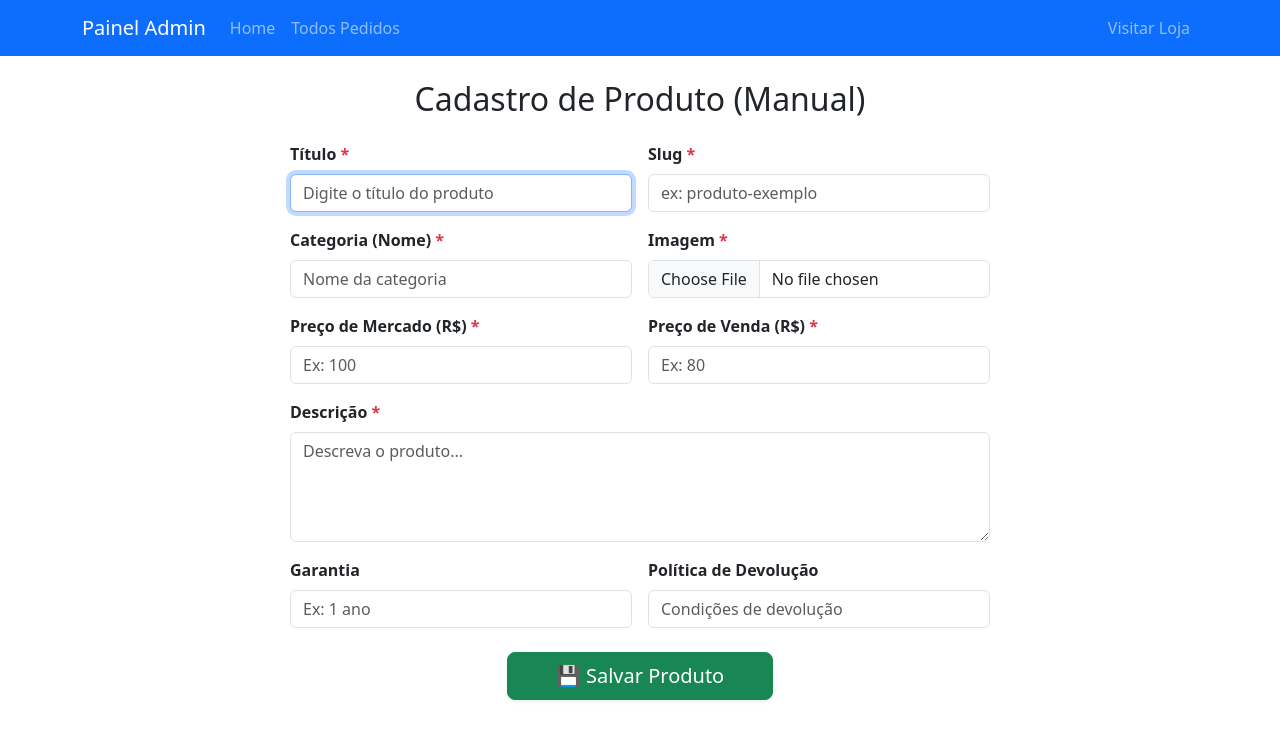
After one commit to gersonbrenof/Projeto-Ecormesse, a Django app: page /adminhome/produtos/ in a window 1280 px wide. The commit adds this page. Shown: the top 740 px of the page. Run offline with Django 5.2, Linux system fonts and the light colour scheme.

Commit message:
melhorias nno front end do proejto

```diff
--- a/lojaproject/lojaapp/templates/admin_paginas/adminbase.html
+++ b/lojaproject/lojaapp/templates/admin_paginas/adminbase.html
@@ -1,22 +1,44 @@
 <!DOCTYPE html>
-<html lang="en">
+<html lang="pt-br">
 <head>
-    <meta charset="UTF-8">
-    <meta name="viewport" content="width=device-width, initial-scale=1.0">
-    <link rel="stylesheet" href="https://cdn.jsdelivr.net/npm/bootstrap@5.3.2/dist/css/bootstrap.min.css">
-    <title>{% block title %}{% endblock  %}</title>
+    <meta charset="UTF-8" />
+    <meta name="viewport" content="width=device-width, initial-scale=1" />
+    <title>{% block title %}Painel Admin{% endblock %}</title>
+    <link href="https://cdn.jsdelivr.net/npm/bootstrap@5.3.2/dist/css/bootstrap.min.css" rel="stylesheet" />
 </head>
 <body>
+    <nav class="navbar navbar-expand-lg navbar-dark bg-primary mb-4">
+        <div class="container">
+            <a class="navbar-brand" href="{% url 'lojaapp:adminhome' %}">Painel Admin</a>
+            <button class="navbar-toggler" type="button" data-bs-toggle="collapse" data-bs-target="#navbarNav"
+                    aria-controls="navbarNav" aria-expanded="false" aria-label="Toggle navigation">
+                <span class="navbar-toggler-icon"></span>
+            </button>
+
+            <div class="collapse navbar-collapse" id="navbarNav">
+                <ul class="navbar-nav me-auto">
+                    <li class="nav-item">
+                        <a class="nav-link" href="{% url 'lojaapp:adminhome' %}">Home</a>
+                    </li>
+                    <li class="nav-item">
+                        <a class="nav-link" href="{% url 'lojaapp:adminpedidolista' %}">Todos Pedidos</a>
+                    </li>
+                </ul>
+
+                <ul class="navbar-nav">
+                    <li class="nav-item">
+                        <a class="nav-link" href="{% url 'lojaapp:home' %}" target="_blank" rel="noopener noreferrer">Visitar Loja</a>
+                    </li>
+                </ul>
+            </div>
+        </div>
+    </nav>
+
     <div class="container">
-        <a href="{% url 'lojaapp:adminhome'%}">Home</a> |
-        <a href="{% url 'lojaapp:adminpedidolista'%}" >Todos Pedidos</a>
-        <a href="{% url 'lojaapp:home'%}" target="_blank">visitar Loja</a> |
+        {% block content %}
+        {% endblock %}
+    </div>
 
-
-    </div>
-{% block content%}
-
-{% endblock %}
-
+    <script src="https://cdn.jsdelivr.net/npm/bootstrap@5.3.2/dist/js/bootstrap.bundle.min.js"></script>
 </body>
 </html>
--- /dev/null
+++ b/lojaproject/lojaapp/templates/admin_paginas/produto_form_manual.html
@@ -0,0 +1,61 @@
+{% extends "admin_paginas/adminbase.html" %}
+{% block content %}
+<h2 class="mb-4 text-center">Cadastro de Produto (Manual)</h2>
+
+<form method="post" enctype="multipart/form-data" class="mx-auto" style="max-width: 700px;">
+  {% csrf_token %}
+
+  <div class="row g-3">
+    <div class="col-md-6">
+      <label for="titulo" class="form-label fw-semibold">Título <span class="text-danger">*</span></label>
+      <input type="text" id="titulo" name="titulo" class="form-control" placeholder="Digite o título do produto" required autofocus>
+    </div>
+
+    <div class="col-md-6">
+      <label for="slug" class="form-label fw-semibold">Slug <span class="text-danger">*</span></label>
+      <input type="text" id="slug" name="slug" class="form-control" placeholder="ex: produto-exemplo" required>
+    </div>
+
+   <div class="col-md-6">
+  <label for="categoria_nome" class="form-label fw-semibold">Categoria (Nome) <span class="text-danger">*</span></label>
+  <input type="text" id="categoria_nome" name="categoria_nome" class="form-control" placeholder="Nome da categoria" required>
+</div>
+
+    <div class="col-md-6">
+      <label for="image" class="form-label fw-semibold">Imagem <span class="text-danger">*</span></label>
+      <input type="file" id="image" name="image" class="form-control" accept="image/*" required>
+    </div>
+
+    <div class="col-md-6">
+      <label for="preco_mercado" class="form-label fw-semibold">Preço de Mercado (R$) <span class="text-danger">*</span></label>
+      <input type="number" id="preco_mercado" name="preco_mercado" class="form-control" placeholder="Ex: 100" min="0" step="0.01" required>
+    </div>
+
+    <div class="col-md-6">
+      <label for="venda" class="form-label fw-semibold">Preço de Venda (R$) <span class="text-danger">*</span></label>
+      <input type="number" id="venda" name="venda" class="form-control" placeholder="Ex: 80" min="0" step="0.01" required>
+    </div>
+
+    <div class="col-12">
+      <label for="descricao" class="form-label fw-semibold">Descrição <span class="text-danger">*</span></label>
+      <textarea id="descricao" name="descricao" rows="4" class="form-control" placeholder="Descreva o produto..." required></textarea>
+    </div>
+
+    <div class="col-md-6">
+      <label for="garantia" class="form-label fw-semibold">Garantia</label>
+      <input type="text" id="garantia" name="garantia" class="form-control" placeholder="Ex: 1 ano">
+    </div>
+
+    <div class="col-md-6">
+      <label for="return_devolucao" class="form-label fw-semibold">Política de Devolução</label>
+      <input type="text" id="return_devolucao" name="return_devolucao" class="form-control" placeholder="Condições de devolução">
+    </div>
+  </div>
+
+  <div class="d-flex justify-content-center mt-4">
+    <button type="submit" class="btn btn-success px-5 py-2 fs-5 rounded-3 shadow-sm">
+      💾 Salvar Produto
+    </button>
+  </div>
+</form>
+{% endblock %}
--- a/lojaproject/lojaapp/templates/base.html
+++ b/lojaproject/lojaapp/templates/base.html
@@ -12,7 +12,7 @@
   <!-- Navbar Bootstrap 5 -->
   <nav class="navbar navbar-expand-lg navbar-light bg-light shadow-sm">
     <div class="container">
-      <a class="navbar-brand fw-bold" href="{% url 'lojaapp:home' %}">Loja Django</a>
+      <a class="navbar-brand fw-bold" href="{% url 'lojaapp:home' %}">My Ecormesse</a>
       <button
         class="navbar-toggler"
         type="button"
--- a/lojaproject/lojaapp/templates/produtodetalher.html
+++ b/lojaproject/lojaapp/templates/produtodetalher.html
@@ -17,7 +17,7 @@
     <div class="col-md-6 text-left">
         <h3 > {{produto.titulo}} {{produto.visualizacao}} Visualizações</h3>
         <h4> Categoria: {{produto.categoria}} </h4>
-        <h5> Preço: <strike>R$. {{produto.preco_mercado}}</strike> R$ .{{produto.venda}}</h5>
+        <h5> Preço: <strike>R$. {{produto.preco_mercado}}</strike> R$ {{produto.venda}}</h5>
         <a href="{% url 'lojaapp:addcarro' produto.id%}" class ="btn btn-success">Comprar</a><hr>
 
         <p class ="text-danger"> Garantia : {{produto.garantia}} </p>
--- a/lojaproject/lojaapp/urls.py
+++ b/lojaproject/lojaapp/urls.py
@@ -32,4 +32,8 @@ urlpatterns = [
 
 
       path('pesquisa/', PesquisarView.as_view(), name='pesquisar'),
+      path('adminhome/produtos/', ProdutoCreateManualView.as_view(), name='produtos_cadastrar'),
+      path('adminhome/produtos/<int:pk>/editar/', ProdutoUpdateView.as_view(), name='produtos_editar'),  # editar produto
+       path('adminhome/produtos/<int:pk>/deletar/', ProdutoDeleteView.as_view(), name='produtos_deletar'), # deleta produto
+
 ]
--- a/lojaproject/lojaapp/views.py
+++ b/lojaproject/lojaapp/views.py
@@ -2,14 +2,15 @@ from typing import Any
 from django.forms.models import BaseModelForm
 from django.http import HttpRequest, HttpResponse, HttpResponse as HttpResponse
 from django.shortcuts import render, redirect
-from django.views.generic import View, TemplateView, CreateView, FormView, DetailView, ListView
+from django.views.generic import View, TemplateView, CreateView, FormView, DetailView, ListView, UpdateView,  DeleteView
 from django.urls import reverse_lazy
 from .forms import ChegarPedidoForms, ClienteRegistrarForms, ClienteEntrarForm
 from.models import *
 from django.contrib.auth import authenticate, login, logout
 from django.db.models import Q
 from django.core.paginator import Paginator
-
+from django.shortcuts import get_object_or_404
+from django.http import Http404
 class LojaMixin(object):
     def dispatch(self, request, *args, **kwargs):
         carro_id = request.session.get("carro_id")
@@ -20,16 +21,25 @@ class LojaMixin(object):
                 carro_obj.save()
         return super().dispatch(request, *args, **kwargs)
 
-
+def produto_detalhe(request, slug):
+    try:
+        produto = get_object_or_404(Produto, slug=slug)
+    except Exception:
+        raise Http404("Produto não encontrado ou slug inválido")
 
 class HomeView(LojaMixin, TemplateView):
     template_name = 'home.html'
-    def get_context_data(self, **kwargs ):
+
+    def get_context_data(self, **kwargs):
         context = super().get_context_data(**kwargs)
-        all_produtos = Produto.objects.all().order_by('-id')
-        paginator = Paginator(all_produtos,4)
+
+        # Filtra produtos com slug válido (não vazio, não nulo)
+        all_produtos = Produto.objects.exclude(slug__isnull=True).exclude(slug__exact='').order_by('-id')
+
+        paginator = Paginator(all_produtos, 4)
         page_number = self.request.GET.get('page')
         produto_list = paginator.get_page(page_number)
+
         context['produto_list'] = produto_list
         return context
 
@@ -156,7 +166,7 @@ class  CheckoutView(CreateView):
     success_url = reverse_lazy("lojaapp:home")
 
     def dispatch(self, request,*args, **kwargs):
-        if request.user.is_authenticated and request.user.cliente:
+        if request.user.is_authenticated and hasattr(request.user, 'cliente'):
             pass
         else:
             return redirect("/entrar/?next=/checkout/")
@@ -306,8 +316,7 @@ class AdminRequireMixin(object):
         return super().dispatch(request, *args, **kwargs)
 
 
-class AdminHomeView(AdminRequireMixin, TemplateView):
-    template_name = 'admin_paginas/adminhome.html'
+
 
 
 
@@ -359,3 +368,83 @@ class  PesquisarView(TemplateView):
         results = Produto.objects.filter(Q(titulo__contains=kw) | Q(discricao__contains=kw) |  Q(return_devolucao__contains=kw))
         context["results"] = results
         return context
+
+from django.utils.text import slugify
+def gerar_slug_unico(model, texto):
+    slug_base = slugify(texto)
+    slug = slug_base
+    contador = 1
+
+    while model.objects.filter(slug=slug).exists():
+        slug = f"{slug_base}-{contador}"
+        contador += 1
+
+    return slug
+class ProdutoCreateManualView(View):
+    template_name = 'admin_paginas/produto_form_manual.html'
+
+    def get(self, request):
+        return render(request, self.template_name)
+
+    def post(self, request):
+        titulo = request.POST.get('titulo')
+        slug = request.POST.get('slug')
+        categoria_nome = request.POST.get('categoria_nome').strip()  # Remove espaços extras
+        image = request.FILES.get('image')
+        preco_mercado = request.POST.get('preco_mercado')
+        venda = request.POST.get('venda')
+        descricao = request.POST.get('descricao')
+        garantia = request.POST.get('garantia')
+        return_devolucao = request.POST.get('return_devolucao')
+
+        # Tenta pegar a categoria pelo slug gerado a partir do nome
+        slug_categoria = slugify(categoria_nome)
+        try:
+            categoria = Categoria.objects.get(slug=slug_categoria)
+        except Categoria.DoesNotExist:
+            # Cria slug único para a categoria
+            slug_unico = gerar_slug_unico(Categoria, categoria_nome)
+            categoria = Categoria.objects.create(titulo=categoria_nome, slug=slug_unico)
+
+        Produto.objects.create(
+            titulo=titulo,
+            slug=slug,
+            categoria=categoria,
+            image=image,
+            preco_mercado=preco_mercado,
+            venda=venda,
+            discricao=descricao,  # lembre do nome correto no model: 'discricao'
+            garantia=garantia,
+            return_devolucao=return_devolucao
+        )
+        return redirect('lojaapp:adminhome')
+
+class AdminHomeView(AdminRequireMixin, TemplateView):
+
+    template_name = 'admin_paginas/adminhome.html'
+    def get_context_data(self, **kwargs):
+        context = super().get_context_data(**kwargs)
+        context['produtos'] = Produto.objects.all()  # busca todos os produtos
+        return context
+
+
+class ProdutoUpdateView(AdminRequireMixin, UpdateView):
+    model = Produto
+    template_name = 'admin_paginas/atualizar_produto.html'
+    fields = ['titulo', 'slug', 'image', 'preco_mercado', 'venda', 'discricao', 'garantia', 'return_devolucao']
+    success_url = reverse_lazy('lojaapp:adminhome')
+
+    def form_valid(self, form):
+        categoria_nome = self.request.POST.get('categoria_nome')
+        if categoria_nome:
+            categoria_nome = categoria_nome.strip()
+            categoria, created = Categoria.objects.get_or_create(
+                titulo__iexact=categoria_nome,
+                defaults={'titulo': categoria_nome}
+            )
+            form.instance.categoria = categoria
+        return super().form_valid(form)
+class ProdutoDeleteView(AdminRequireMixin, DeleteView):
+    model = Produto
+    template_name = 'admin_paginas/produto_confirm_delete.html'  # criaremos esse template
+    success_url = reverse_lazy('lojaapp:adminhome')
--- a/lojaproject/lojaproject/settings.py
+++ b/lojaproject/lojaproject/settings.py
@@ -39,7 +39,7 @@ INSTALLED_APPS = [
     'django.contrib.humanize',
     'django.contrib.messages',
     'django.contrib.staticfiles',
-    'lojaapp'
+    'lojaapp',
 ]
 
 MIDDLEWARE = [
```
Also changed, not shown: lojaproject/lojaapp/templates/admin_paginas/adminhome.html (+16 -35 lines), lojaproject/lojaapp/templates/admin_paginas/adminpedidodetalhe.html (+69 -43 lines), lojaproject/lojaapp/templates/admin_paginas/adminpedidolista.html (+34 -39 lines), lojaproject/lojaapp/templates/admin_paginas/atualizar_produto.html (added, +69 -0 lines), lojaproject/lojaapp/templates/admin_paginas/produto_confirm_delete.html (added, +16 -0 lines), lojaproject/db.sqlite3, lojaproject/media/produtos/D_NQ_NP_2X_715415-MLA83864720212_042025-F.webp (added), lojaproject/media/produtos/nootenook.webp (added), lojaproject/media/produtos/xamion.webp (added), lojaproject/media/produtos/xamion_ADiMBon.webp (added), lojaproject/media/produtos/xamion_Ukeo5ia.webp (added), lojaproject/media/produtos/xamion_lSgDlMn.webp (added), lojaproject/media/produtos/xamion_yb1sE4b.webp (added).
